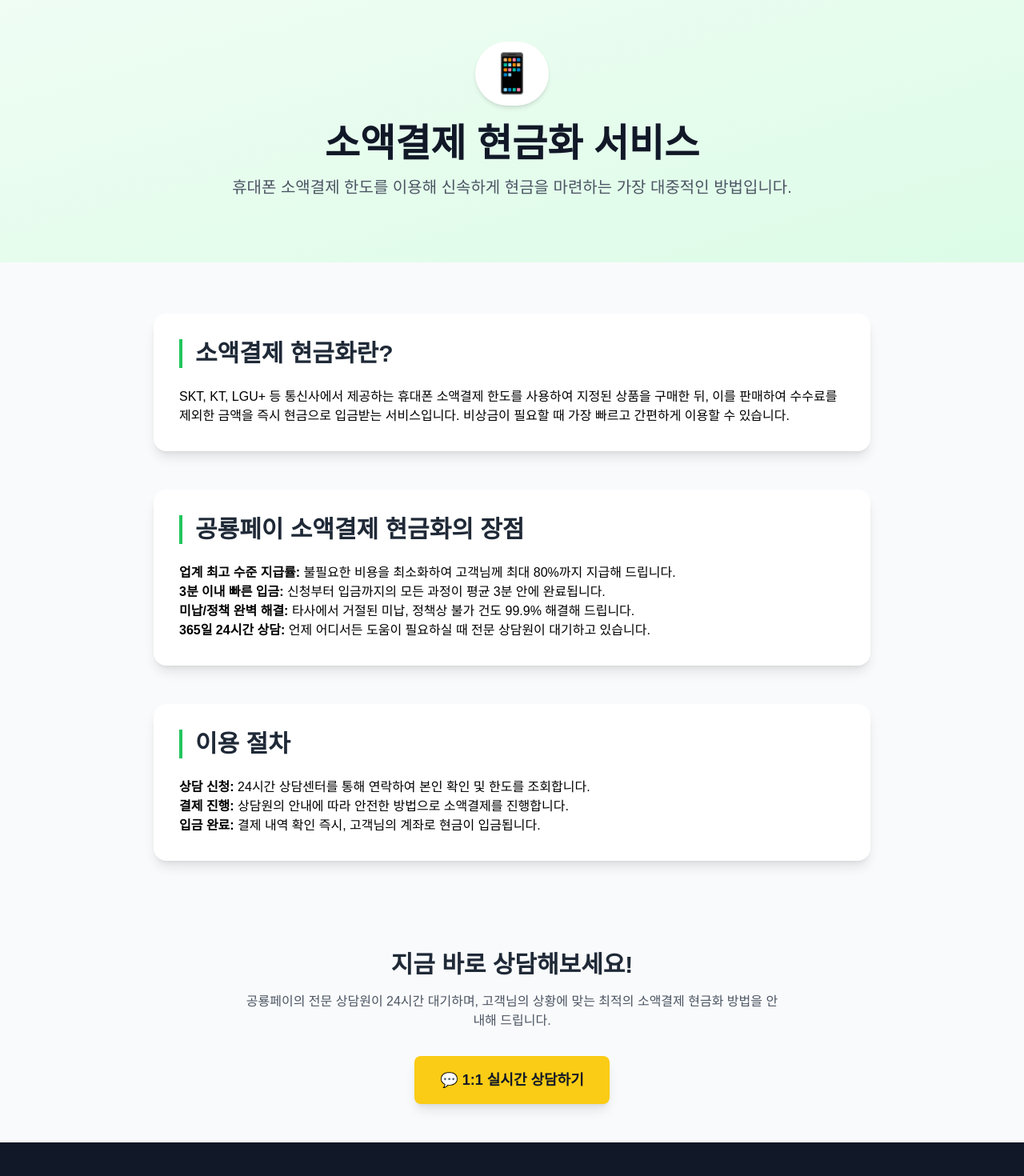
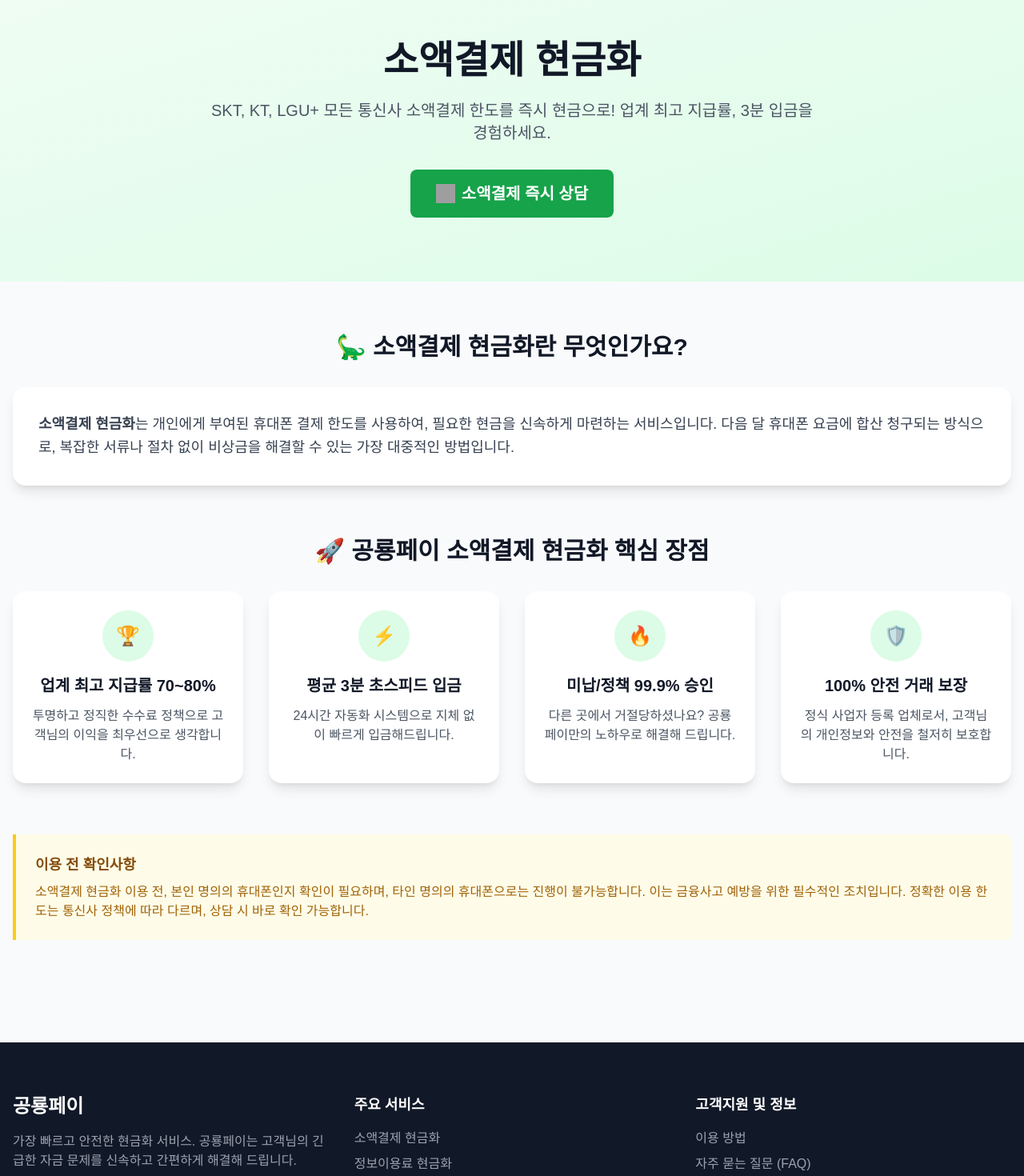
Before and after one commit to GR0790/gongryong-pay, a React (Vite) app: page /services/micropayment in a window 1280 px wide. Shown: the part 100-1570 px from the top of the page at 80% size. Built offline with nearby package versions, Linux system fonts and the light colour scheme; grey boxes are pictures that could not be loaded.

Commit message:
Update MicropaymentService.tsx

```diff
--- a/src/pages/MicropaymentService.tsx
+++ b/src/pages/MicropaymentService.tsx
@@ -1,139 +1,111 @@
-import React from "react";
-
+import type React from "react";
 import { Link } from "react-router-dom";
 
-import { pageData } from "../data/pageData"; // 새로운 데이터 파일에서 내용을 가져옵니다.123
-
-
-
 const MicropaymentService: React.FC = () => {
-
-  const data = pageData.micropayment;
-
-
-
-  if (!data) {
-
-    return <div>페이지를 찾을 수 없습니다.</div>;
-
-  }
-
-
-
   return (
-
     <div className="min-h-screen bg-gray-50">
-
+      {/* Hero Section */}
       <section className="bg-gradient-to-br from-green-50 to-green-100 py-12 md:py-20">
-
         <div className="container mx-auto px-4 text-center">
-
-          <div className="inline-flex items-center bg-white rounded-full p-4 mb-6 shadow-md">
-
-            <span className="text-5xl">{data.image}</span>
-
+          <h1 className="text-3xl md:text-4xl lg:text-5xl font-bold text-gray-900 mb-6 leading-tight">
+            소액결제 현금화
+          </h1>
+          <p className="text-lg md:text-xl text-gray-600 mb-8 max-w-3xl mx-auto leading-relaxed">
+            SKT, KT, LGU+ 모든 통신사 소액결제 한도를 즉시 현금으로! 업계 최고 지급률, 3분 입금을 경험하세요.
+          </p>
+          <Link
+            to="/contact"
+            className="inline-flex items-center bg-green-600 text-white px-6 md:px-8 py-3 md:py-4 rounded-lg text-lg md:text-xl font-semibold hover:bg-green-700 transition-all duration-300 hover:scale-105 hover:shadow-lg"
+          >
+            <img
+              src="https://ext.same-assets.com/1945597335/1008708004.svg"
+              alt=""
+              className="mr-2 w-5 md:w-6 h-5 md:h-6"
+            />
+            소액결제 즉시 상담
+          </Link>
         </div>
-
-          <h1 className="text-3xl md:text-4xl lg:text-5xl font-bold text-gray-900 mb-4 leading-tight">
-
-            {data.title}
-
-          </h1>
-
-          <p className="text-lg md:text-xl text-gray-600 max-w-3xl mx-auto">
-
-            {data.description}
-
-          </p>
-
-        </div>
-
       </section>
 
-
-
-      <section className="py-12 md:py-16">
-
-        <div className="container mx-auto px-4">
-
-          <div className="max-w-4xl mx-auto">
-
-            <div className="space-y-12">
-
-              {data.sections.map((section, index) => (
-
-                <div key={index} className="bg-white rounded-2xl shadow-lg p-8">
-
-                  <h2 className="text-2xl md:text-3xl font-bold text-gray-800 mb-6 border-l-4 border-green-500 pl-4">
-
-                    {section.title}
-
+      <div className="container mx-auto px-4 py-12 md:py-16">
+        {/* What is Micropayment */}
+        <section className="mb-16">
+          <h2 className="text-2xl md:text-3xl font-bold text-gray-900 mb-8 text-center">
+            🦕 소액결제 현금화란 무엇인가요?
           </h2>
-
-                  <div
-
-                    className="prose prose-lg max-w-none"
-
-                    dangerouslySetInnerHTML={{ __html: section.content }}
-
-                  />
-
+          <div className="bg-white rounded-2xl shadow-lg p-6 md:p-8">
+            <p className="text-gray-700 text-lg leading-relaxed">
+              <strong>소액결제 현금화</strong>는 개인에게 부여된 휴대폰 결제 한도를 사용하여, 필요한 현금을 신속하게 마련하는 서비스입니다. 다음 달 휴대폰 요금에 합산 청구되는 방식으로, 복잡한 서류나 절차 없이 비상금을 해결할 수 있는 가장 대중적인 방법입니다.
+            </p>
           </div>
-
-              ))}
-
-            </div>
-
-          </div>
-
-        </div>
-
         </section>
 
-
-
-      <section className="py-12">
-
-        <div className="container mx-auto px-4 text-center">
-
-            <h2 className="text-2xl md:text-3xl font-bold text-gray-800 mb-4">
-
-              지금 바로 상담해보세요!
-
+        {/* Service Features */}
+        <section className="mb-16">
+          <h2 className="text-2xl md:text-3xl font-bold text-gray-900 mb-8 text-center">
+            🚀 공룡페이 소액결제 현금화 핵심 장점
           </h2>
-
-            <p className="text-gray-600 mb-8 max-w-2xl mx-auto">
-
-              공룡페이의 전문 상담원이 24시간 대기하며, 고객님의 상황에 맞는 최적의 소액결제 현금화 방법을 안내해 드립니다.
-
+          <div className="grid grid-cols-1 md:grid-cols-2 lg:grid-cols-4 gap-8">
+            <div className="bg-white rounded-2xl shadow-lg p-6 text-center hover:shadow-xl transition-shadow">
+              <div className="w-16 h-16 bg-green-100 rounded-full flex items-center justify-center mx-auto mb-4">
+                <span className="text-2xl">🏆</span>
+              </div>
+              {/* ★★★★★ 수정된 부분 ★★★★★ */}
+              <h3 className="text-xl font-bold text-gray-900 mb-3">
+                업계 최고 지급률 70~80%
+              </h3>
+              <p className="text-gray-600">
+                투명하고 정직한 수수료 정책으로 고객님의 이익을 최우선으로 생각합니다.
               </p>
-
-            <a
-
-              href="https://grpay.channel.io/home"
-
-              target="_blank"
-
-              rel="noopener noreferrer"
-
-              className="inline-block bg-yellow-400 text-gray-900 px-8 py-4 rounded-lg text-lg font-semibold hover:bg-yellow-500 transition-colors shadow-lg"
-
-            >
-
-              💬 1:1 실시간 상담하기
-
-            </a>
-
             </div>
-
+            <div className="bg-white rounded-2xl shadow-lg p-6 text-center hover:shadow-xl transition-shadow">
+              <div className="w-16 h-16 bg-green-100 rounded-full flex items-center justify-center mx-auto mb-4">
+                <span className="text-2xl">⚡</span>
+              </div>
+              <h3 className="text-xl font-bold text-gray-900 mb-3">
+                평균 3분 초스피드 입금
+              </h3>
+              <p className="text-gray-600">
+                24시간 자동화 시스템으로 지체 없이 빠르게 입금해드립니다.
+              </p>
+            </div>
+            <div className="bg-white rounded-2xl shadow-lg p-6 text-center hover:shadow-xl transition-shadow">
+              <div className="w-16 h-16 bg-green-100 rounded-full flex items-center justify-center mx-auto mb-4">
+                <span className="text-2xl">🔥</span>
+              </div>
+              <h3 className="text-xl font-bold text-gray-900 mb-3">
+                미납/정책 99.9% 승인
+              </h3>
+              <p className="text-gray-600">
+                다른 곳에서 거절당하셨나요? 공룡페이만의 노하우로 해결해 드립니다.
+              </p>
+            </div>
+            <div className="bg-white rounded-2xl shadow-lg p-6 text-center hover:shadow-xl transition-shadow">
+              <div className="w-16 h-16 bg-green-100 rounded-full flex items-center justify-center mx-auto mb-4">
+                <span className="text-2xl">🛡️</span>
+              </div>
+              <h3 className="text-xl font-bold text-gray-900 mb-3">
+                100% 안전 거래 보장
+              </h3>
+              <p className="text-gray-600">
+                정식 사업자 등록 업체로서, 고객님의 개인정보와 안전을 철저히 보호합니다.
+              </p>
+            </div>
+          </div>
         </section>
 
+        {/* Notice */}
+        <section className="mb-16">
+            <div className="bg-yellow-50 border-l-4 border-yellow-400 p-6 rounded-r-lg">
+                <h3 className="text-lg font-bold text-yellow-800">이용 전 확인사항</h3>
+                <p className="text-yellow-700 mt-2">
+                소액결제 현금화 이용 전, 본인 명의의 휴대폰인지 확인이 필요하며, 타인 명의의 휴대폰으로는 진행이 불가능합니다. 이는 금융사고 예방을 위한 필수적인 조치입니다. 정확한 이용 한도는 통신사 정책에 따라 다르며, 상담 시 바로 확인 가능합니다.
+                </p>
             </div>
-
+        </section>
+      </div>
+    </div>
   );
-
 };
 
-
-
 export default MicropaymentService;
```
Lines whose indentation alone changed are shown as unchanged.
